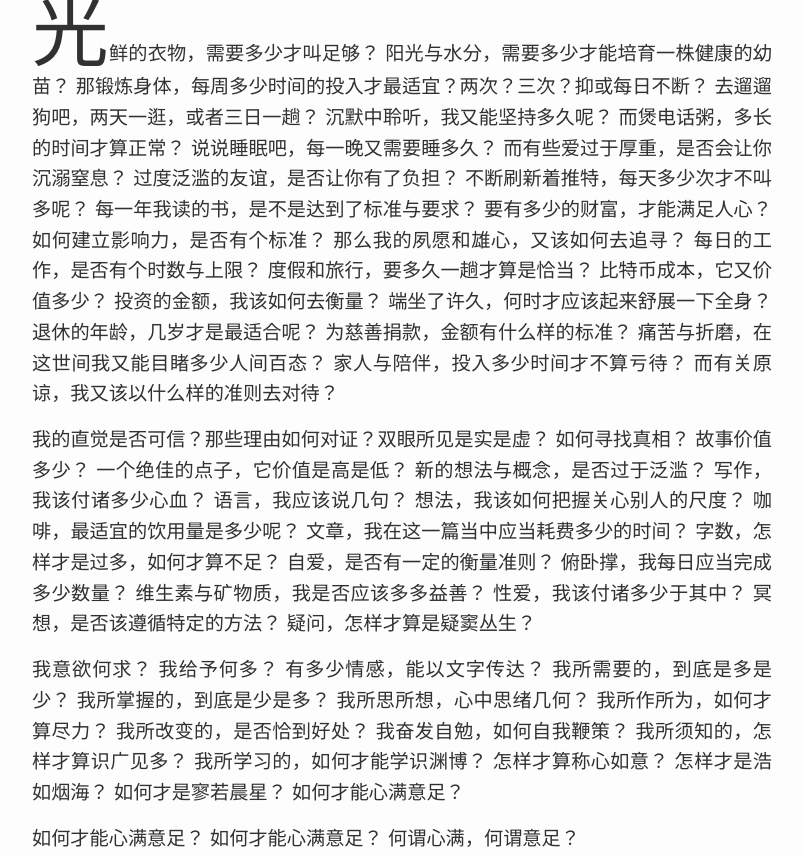
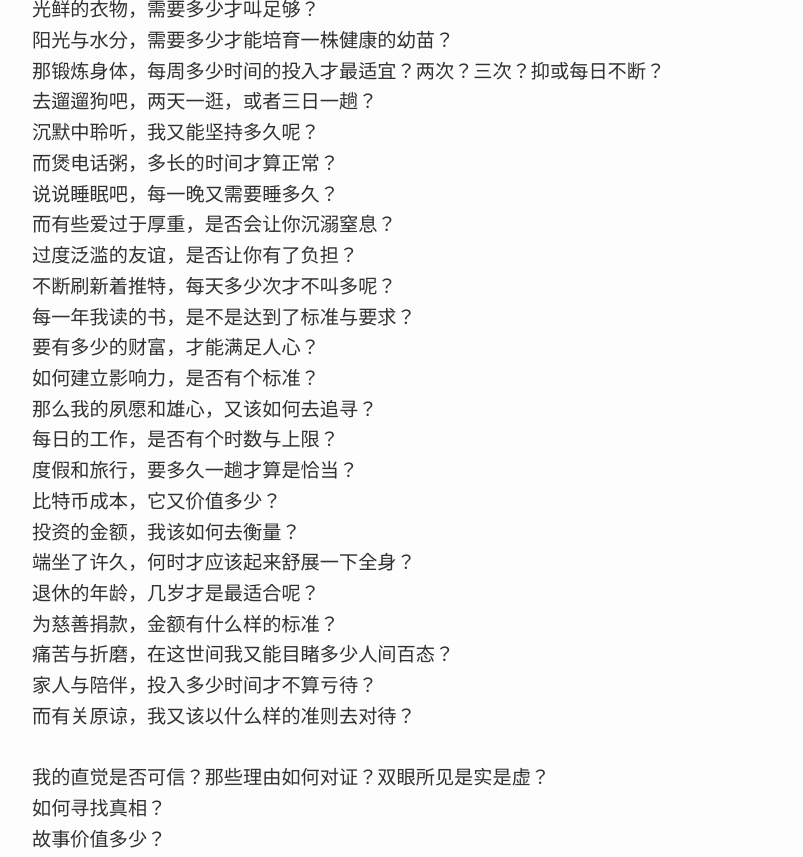
Before and after one commit to tobyornottobe/maraoz.github.io, a Jekyll site: the page built from _posts/2021-04-04-enough-zh.md, in a window 1280 px wide and 1400 px high, scrolled down 545 px. Shown: the part 270-1127 px from the top of the window, without its empty margins (238-1041 px from the left). Built offline with Jekyll 4.4.1, drawn with Linux system fonts in a browser that asks for light colours; some of the changed text lies outside the part shown.

Commit message:
moar brs

```diff
--- a/_posts/2021-04-04-enough-zh.md
+++ b/_posts/2021-04-04-enough-zh.md
@@ -5,68 +5,69 @@ lang: zh
 ---
 <img class="cover" src="/img/enough/cover.jpg">
 
-<span class="first-letter">光</span>鲜的衣物，需要多少才叫足够？
-阳光与水分，需要多少才能培育一株健康的幼苗？
-那锻炼身体，每周多少时间的投入才最适宜？两次？三次？抑或每日不断？
-去遛遛狗吧，两天一逛，或者三日一趟？
-沉默中聆听，我又能坚持多久呢？
-而煲电话粥，多长的时间才算正常？
-说说睡眠吧，每一晚又需要睡多久？
-而有些爱过于厚重，是否会让你沉溺窒息？
-过度泛滥的友谊，是否让你有了负担？
-不断刷新着推特，每天多少次才不叫多呢？
-每一年我读的书，是不是达到了标准与要求？
-要有多少的财富，才能满足人心？
-如何建立影响力，是否有个标准？
-那么我的夙愿和雄心，又该如何去追寻？
-每日的工作，是否有个时数与上限？
-度假和旅行，要多久一趟才算是恰当？
-比特币成本，它又价值多少？
-投资的金额，我该如何去衡量？
-端坐了许久，何时才应该起来舒展一下全身？
-退休的年龄，几岁才是最适合呢？
-为慈善捐款，金额有什么样的标准？
-痛苦与折磨，在这世间我又能目睹多少人间百态？
-家人与陪伴，投入多少时间才不算亏待？
-而有关原谅，我又该以什么样的准则去对待？
-
-我的直觉是否可信？那些理由如何对证？双眼所见是实是虚？
-如何寻找真相？
-故事价值多少？
-一个绝佳的点子，它价值是高是低？
-新的想法与概念，是否过于泛滥？
-写作，我该付诸多少心血？
-语言，我应该说几句？
-想法，我该如何把握关心别人的尺度？
-咖啡，最适宜的饮用量是多少呢？
-文章，我在这一篇当中应当耗费多少的时间？
-字数，怎样才是过多，如何才算不足？
-自爱，是否有一定的衡量准则？
-俯卧撑，我每日应当完成多少数量？
-维生素与矿物质，我是否应该多多益善？
-性爱，我该付诸多少于其中？
-冥想，是否该遵循特定的方法？
-疑问，怎样才算是疑窦丛生？
-
-我意欲何求？
-我给予何多？
-有多少情感，能以文字传达？
-我所需要的，到底是多是少？
-我所掌握的，到底是少是多？
-我所思所想，心中思绪几何？
-我所作所为，如何才算尽力？
-我所改变的，是否恰到好处？
-我奋发自勉，如何自我鞭策？
-我所须知的，怎样才算识广见多？
-我所学习的，如何才能学识渊博？
-怎样才算称心如意？
-怎样才是浩如烟海？
-如何才是寥若晨星？
-如何才能心满意足？
-
-如何才能心满意足？
-如何才能心满意足？
-何谓心满，何谓意足？
+光鲜的衣物，需要多少才叫足够？<br/>
+阳光与水分，需要多少才能培育一株健康的幼苗？<br/>
+那锻炼身体，每周多少时间的投入才最适宜？两次？三次？抑或每日不断？<br/>
+去遛遛狗吧，两天一逛，或者三日一趟？<br/>
+沉默中聆听，我又能坚持多久呢？<br/>
+而煲电话粥，多长的时间才算正常？<br/>
+说说睡眠吧，每一晚又需要睡多久？<br/>
+而有些爱过于厚重，是否会让你沉溺窒息？<br/>
+过度泛滥的友谊，是否让你有了负担？<br/>
+不断刷新着推特，每天多少次才不叫多呢？<br/>
+每一年我读的书，是不是达到了标准与要求？<br/>
+要有多少的财富，才能满足人心？<br/>
+如何建立影响力，是否有个标准？<br/>
+那么我的夙愿和雄心，又该如何去追寻？<br/>
+每日的工作，是否有个时数与上限？<br/>
+度假和旅行，要多久一趟才算是恰当？<br/>
+比特币成本，它又价值多少？<br/>
+投资的金额，我该如何去衡量？<br/>
+端坐了许久，何时才应该起来舒展一下全身？<br/>
+退休的年龄，几岁才是最适合呢？<br/>
+为慈善捐款，金额有什么样的标准？<br/>
+痛苦与折磨，在这世间我又能目睹多少人间百态？<br/>
+家人与陪伴，投入多少时间才不算亏待？<br/>
+而有关原谅，我又该以什么样的准则去对待？<br/>
+<br/>
+我的直觉是否可信？那些理由如何对证？双眼所见是实是虚？<br/>
+如何寻找真相？<br/>
+故事价值多少？<br/>
+一个绝佳的点子，它价值是高是低？<br/>
+新的想法与概念，是否过于泛滥？<br/>
+写作，我该付诸多少心血？<br/>
+语言，我应该说几句？<br/>
+想法，我该如何把握关心别人的尺度？<br/>
+咖啡，最适宜的饮用量是多少呢？<br/>
+文章，我在这一篇当中应当耗费多少的时间？<br/>
+字数，怎样才是过多，如何才算不足？<br/>
+自爱，是否有一定的衡量准则？<br/>
+俯卧撑，我每日应当完成多少数量？<br/>
+维生素与矿物质，我是否应该多多益善？<br/>
+性爱，我该付诸多少于其中？<br/>
+冥想，是否该遵循特定的方法？<br/>
+疑问，怎样才算是疑窦丛生？<br/>
+<br/>
+我意欲何求？<br/>
+我给予何多？<br/>
+有多少情感，能以文字传达？<br/>
+我所需要的，到底是多是少？<br/>
+我所掌握的，到底是少是多？<br/>
+我所思所想，心中思绪几何？<br/>
+我所作所为，如何才算尽力？<br/>
+我所改变的，是否恰到好处？<br/>
+我奋发自勉，如何自我鞭策？<br/>
+我所须知的，怎样才算识广见多？<br/>
+我所学习的，如何才能学识渊博？<br/>
+怎样才算称心如意？<br/>
+怎样才是浩如烟海？<br/>
+如何才是寥若晨星？<br/>
+如何才能心满意足？<br/>
+<br/>
+<br/>
+如何才能心满意足？<br/>
+如何才能心满意足？<br/>
+何谓心满，何谓意足？<br/>
 
 
 <div style="text-align: center">
```
